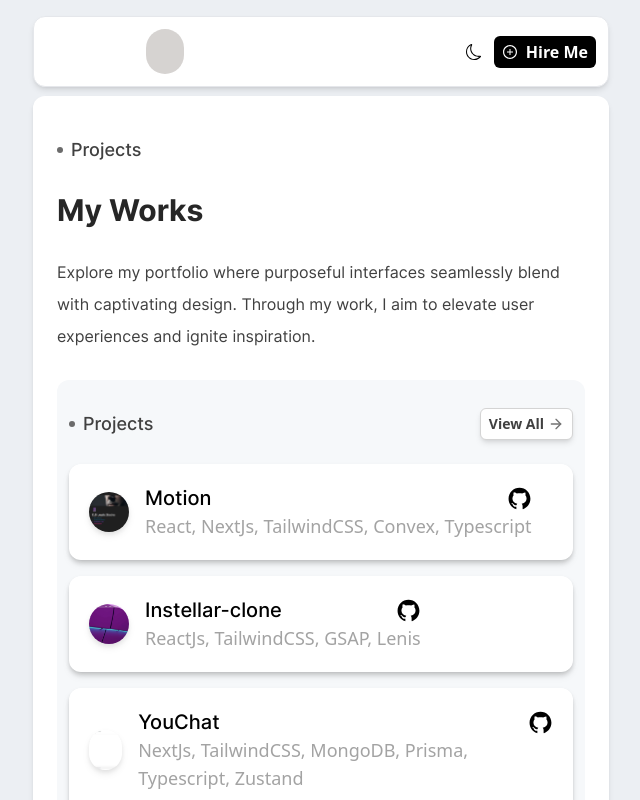
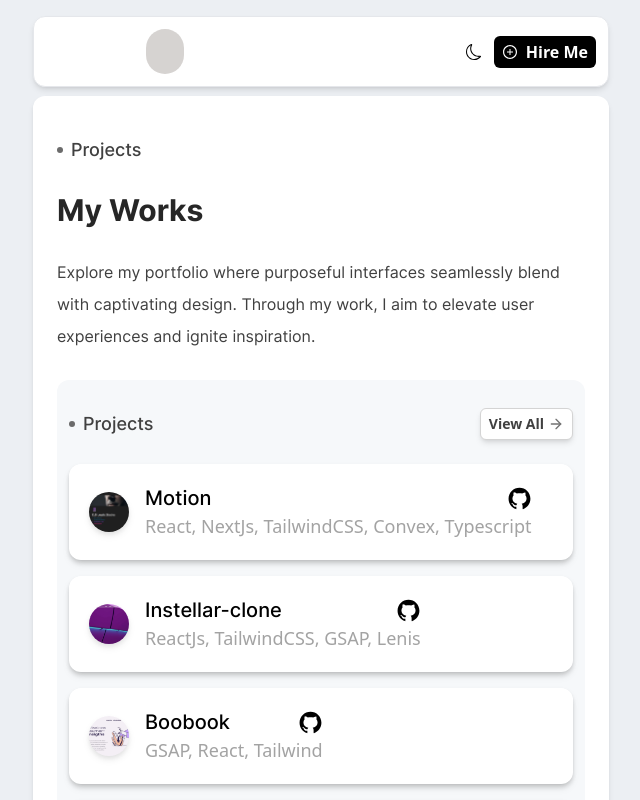
Before and after one commit to NiranMike/NiranMike_Portfolio, a Next.js app: page /project in a window 1280 px wide. Shown: the top 800 px of the page, without its empty margins (319-959 px from the left). Built offline with nearby package versions, Linux system fonts and the light colour scheme; some icons are missing.

Commit message:
add a new project

```diff
--- a/app/project/page.jsx
+++ b/app/project/page.jsx
@@ -24,6 +24,13 @@ const links = [
     icon: <BsChevronRight />,
     href: "https://insterstellar-blush.vercel.app",
     githubHref:"https://github.com/NiranMike/insterstellar-clone"
+  },
+  {
+    img: "/img/boobook.png",
+    title: "Boobook",
+    subtitle: ["GSAP, React, Tailwind"],
+    href: "https://boobook.vercel.app/",
+    githubHref:"https://github.com/NiranMike/bookbook"
   },
   {
     img: "/img/youchat.png",
```
Also changed, not shown: public/img/boobook.png (added).
